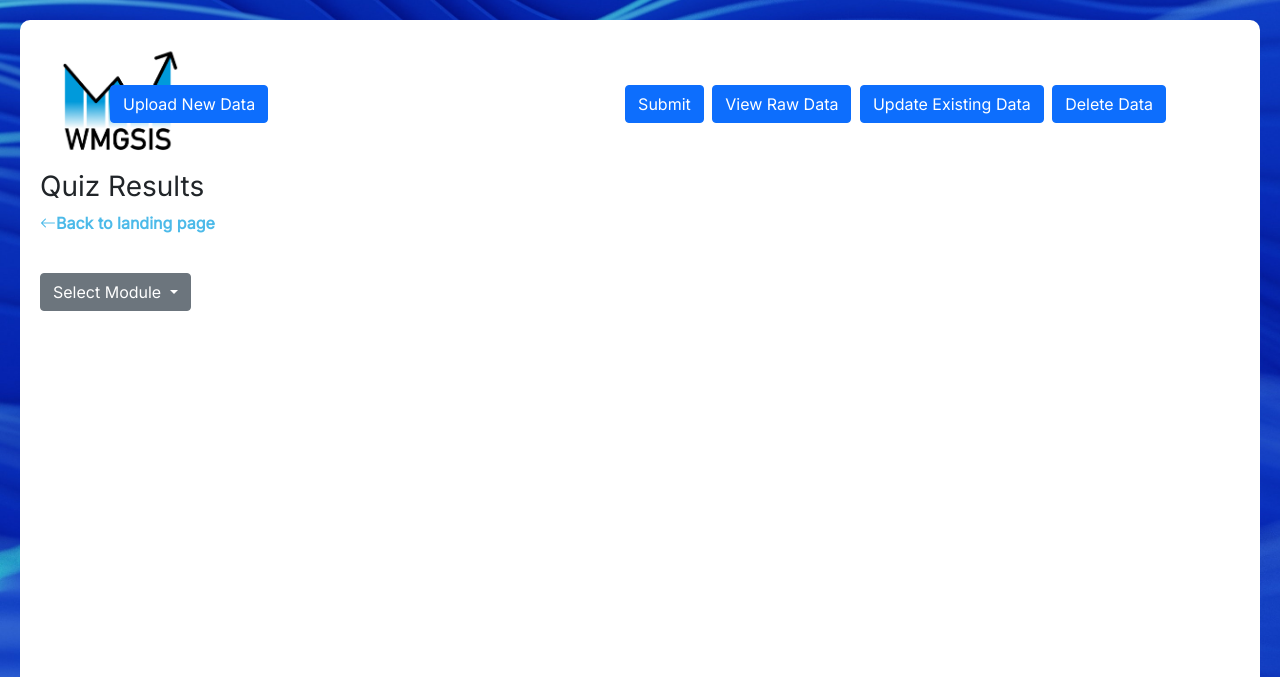
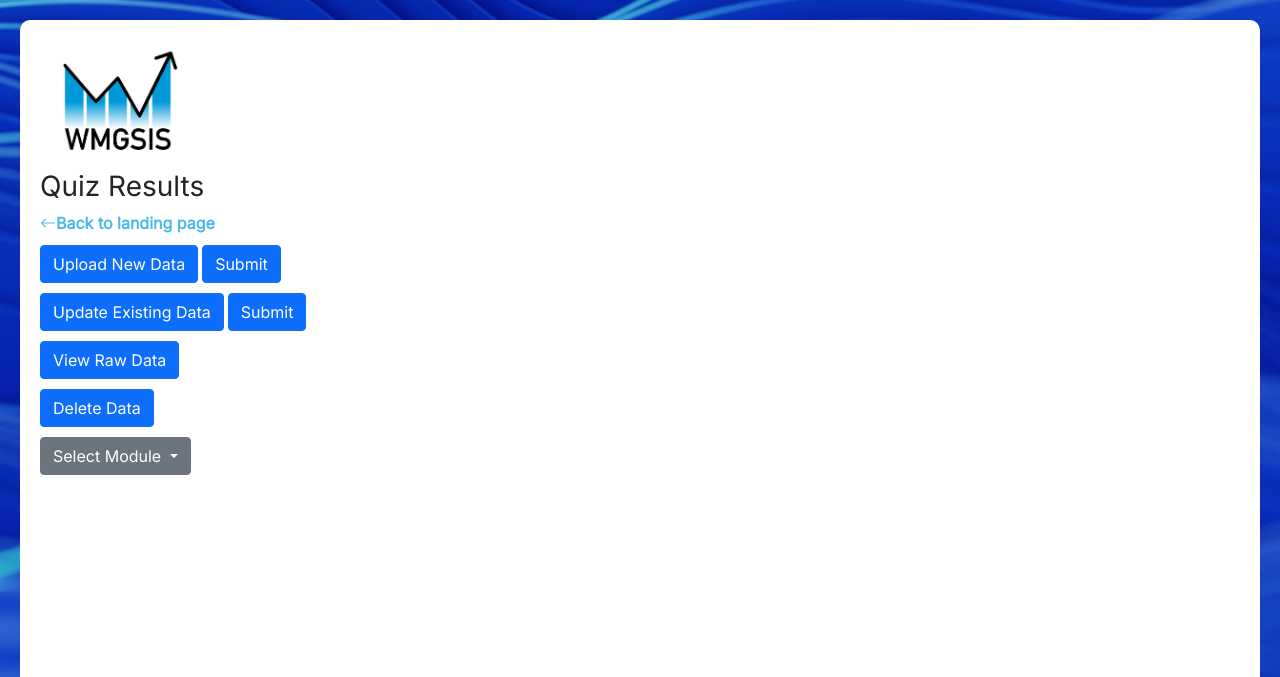
Before and after one commit to sd1-1/SDLC-Assignment, a Flask app: page /quizresults in a window 1280 px wide. Shown: the top 677 px of the page. Run offline with Flask 2, Linux system fonts and the light colour scheme; the visitor is signed in with stand-in values (Sample User, id 1); some libraries are stand-ins or nearby versions.

Commit message:
re-styling of quiz results page

```diff
--- a/app.py
+++ b/app.py
@@ -93,5 +93,24 @@ def signout():
     session["loggedIn"] = False
     return redirect("/")
 
+
+@app.route('/updateexistingdata', methods=['POST'])
+def updateexistingdata():
+    if 'loggedIn' in session and session['loggedIn']:
+        print(request.files)
+        data = request.files['files2']
+
+
+        info = json.loads(data.read())
+       # matching_record = db.users_records.find_one({
+        #    "student_id" : info["student_id"]
+        #})
+        return info
+    else:
+        return redirect("/")
+
+
+
+
 if __name__ == "__main__":
     app.run(debug=True)
--- a/static/css/style.css
+++ b/static/css/style.css
@@ -113,8 +113,9 @@ body,
 }
 
 .sibuttons {
-    text-align: center;
-    position: relative;
-    top: -150px;
-
+    display: flex;
+    flex-direction: column;
+    gap: 10px;
+    padding-bottom: 10px;
+    padding-top: 10px;
 }
--- a/templates/quizresults.html
+++ b/templates/quizresults.html
@@ -22,23 +22,23 @@
             <div class="sibuttons">
 
 
-              <form style="display: inline;" action={{ url_for('uploadnewdata') }} method="POST" enctype="multipart/form-data">
+              <form style="display: flex;" action={{ url_for('uploadnewdata') }} method="POST" enctype="multipart/form-data">
                 <label for="files" class="btn btn-primary me-1">Upload New Data</label>
-                <input id="files" style="visibility:hidden;" type="file" name="file">
+                <input id="files" style="visibility:hidden;width: 0;" type="file" name="file1"/>
                 <input type="submit" class="btn btn-primary me-1" />
-
-
-
 
               </form>
 
-              <form style="display: inline;" action={{ url_for('viewdata') }} target="_blank" >
+              <form style="display: flex;" action={{ url_for('updateexistingdata') }} method="POST" enctype="multipart/form-data">
+                <label for="files2" class="btn btn-primary me-1">Update Existing Data</label>
+                <input id="files2" style="visibility:hidden;width: 0;" type="file" name="files2">
+                <input type="submit" class="btn btn-primary me-1" />
+              </form>
+
+              <form style="display: flex;" action={{ url_for('viewdata') }} target="_blank" >
                 <input class="btn btn-primary me-1"  type="submit" value="View Raw Data">
               </form>
 
-              <form style="display: inline;">
-                <input class="btn btn-primary me-1" type="submit" value="Update Existing Data">
-              </form>
 
               <form style="display: inline;">
                 <input class="btn btn-primary me-1" type="submit" value="Delete Data">
```
